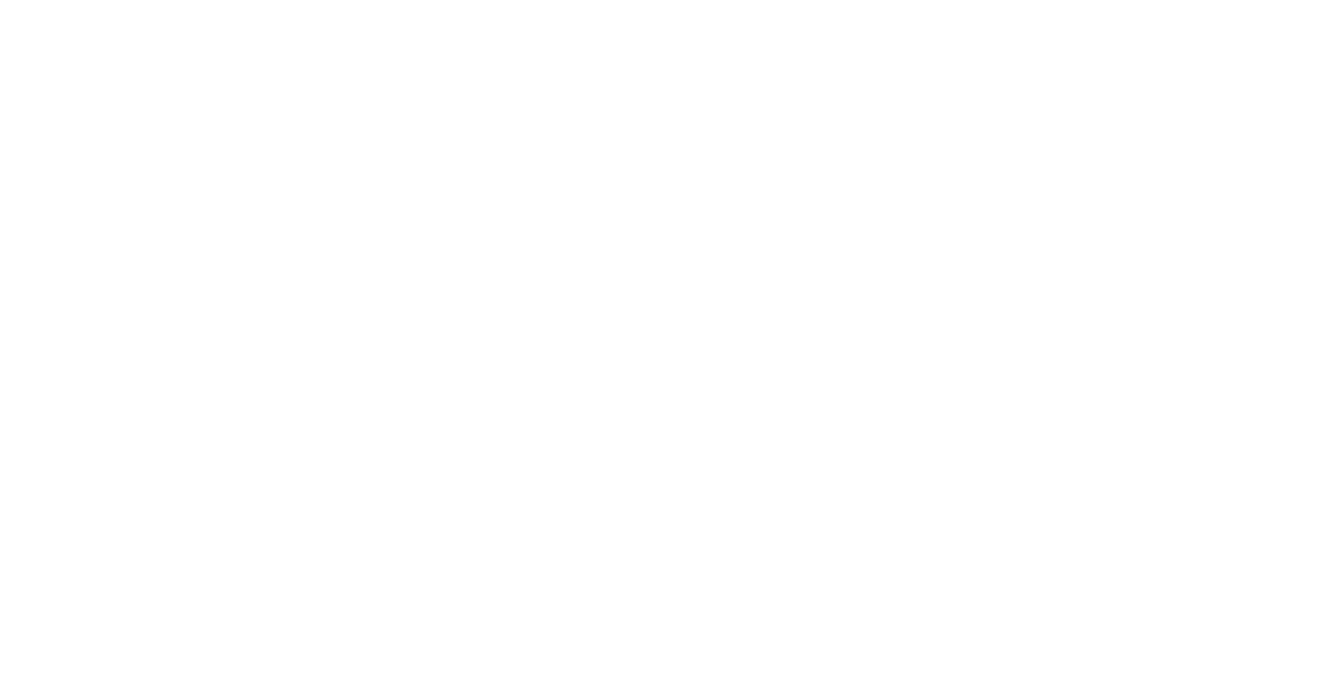
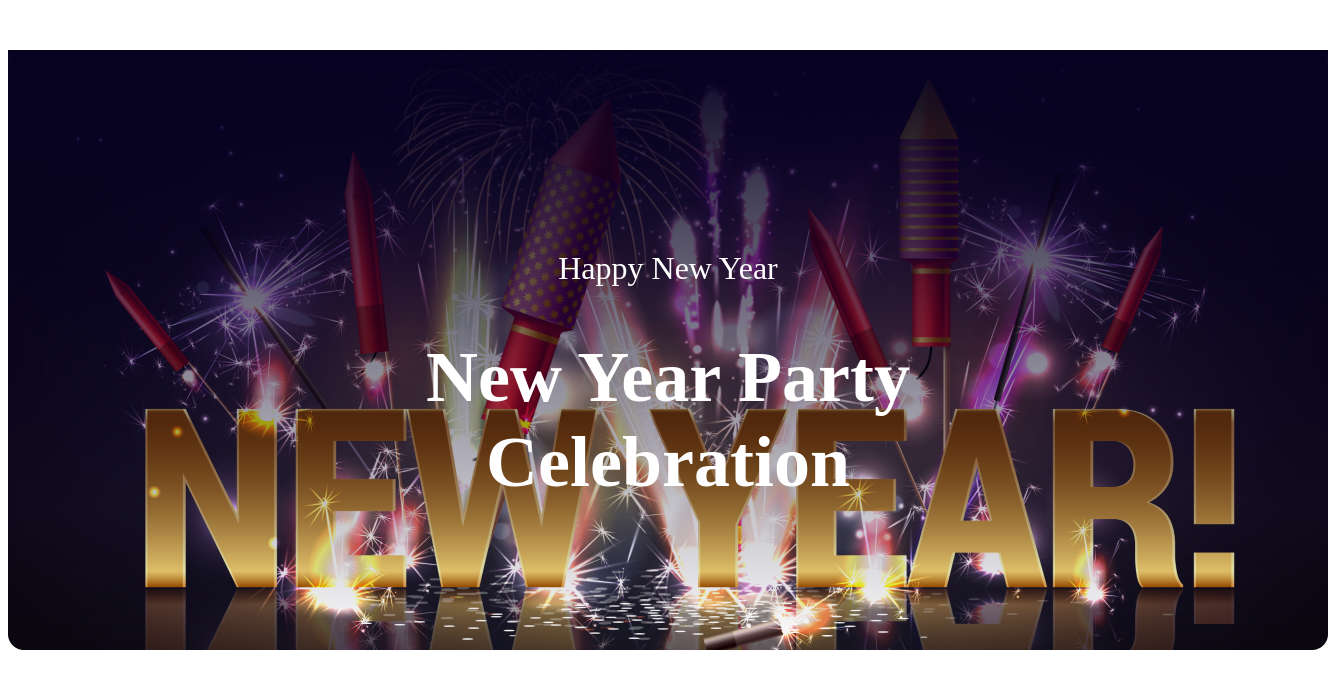
Before and after one commit to Ayshuu23t/a1-new-year-new-mission, a plain HTML site: page index.html in a window 1280 px wide. Shown: the whole page, 1328 px wide, since content can reach past the window. Drawn offline with Linux system fonts and the light colour scheme.

Commit message:
creat banner content

```diff
--- a/index.html
+++ b/index.html
@@ -4,10 +4,14 @@
     <meta charset="UTF-8">
     <meta name="viewport" content="width=device-width, initial-scale=1.0">
     <title>Assignment 1</title>
+    <link rel="stylesheet" href="styles/a1.css">
 </head>
 <body>
-    <header>
-
+    <header class="header">
+      <div class="banner content">
+        <h3 >Happy New Year</h3>
+        <h1>New Year Party<br> Celebration</h1>
+      </div>
     </header>
     <main>
 
--- /dev/null
+++ b/styles/a1.css
@@ -0,0 +1,24 @@
+.header {
+    margin: auto;
+    margin-top: 50px;
+    width: 1320px;
+    height: 600px;
+    background-image: linear-gradient(180deg,#070221 0%, rgba(7, 2, 17, 0.00) 100%),url('../images/Banner\ Image.png')
+}
+.header h1 {
+    color: #FFF;
+    text-align: center;
+    font-size: 72px;
+    font-weight: 900;
+    line-height: 85px;
+    margin:0
+    padding-top: 10px;
+}
+.header h3{
+    color: #FFF;
+    font-size: 32px;
+    font-weight: 400;
+    text-align: center;
+    margin-bottom: 0px;
+    padding-top: 200px;
+}
```
